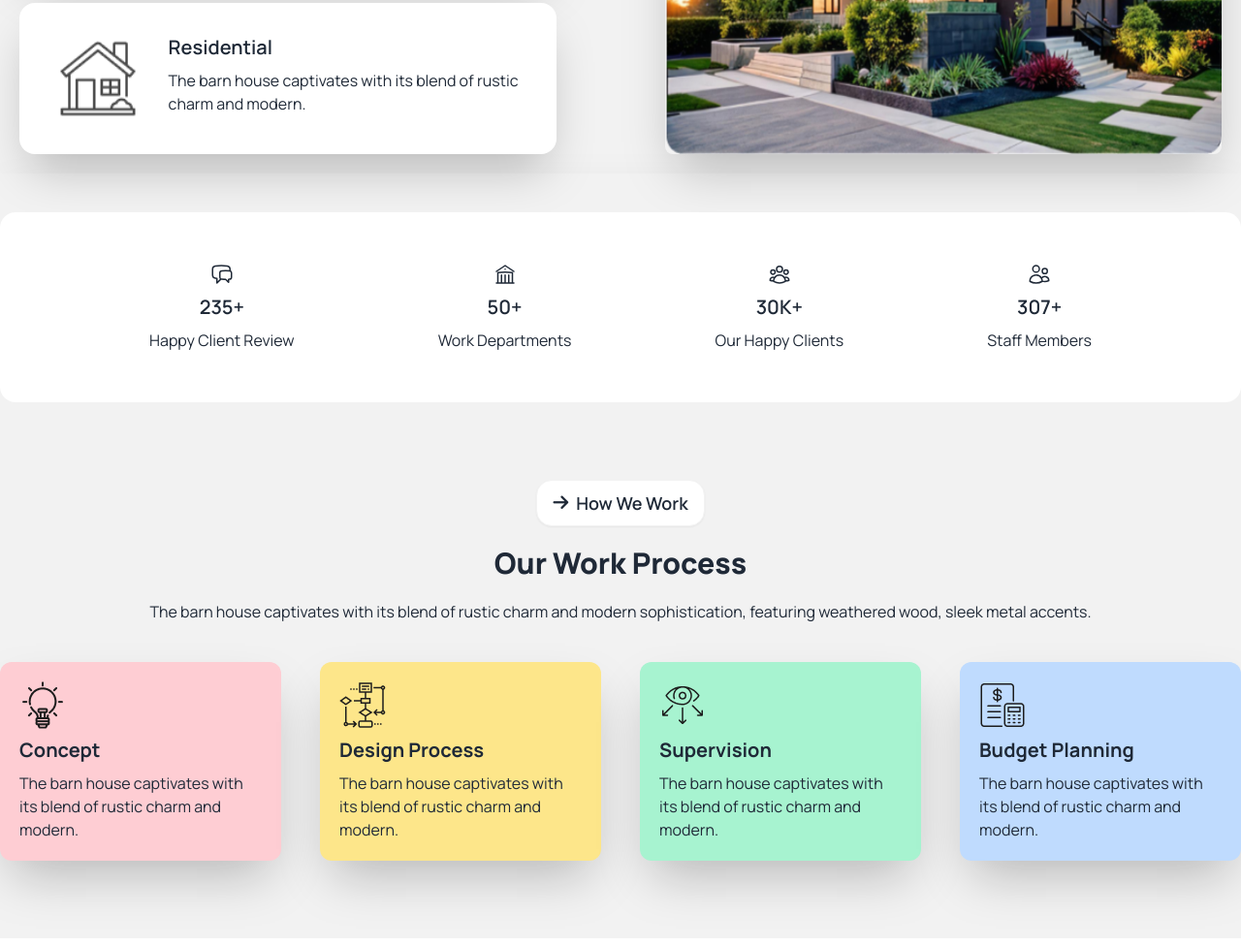
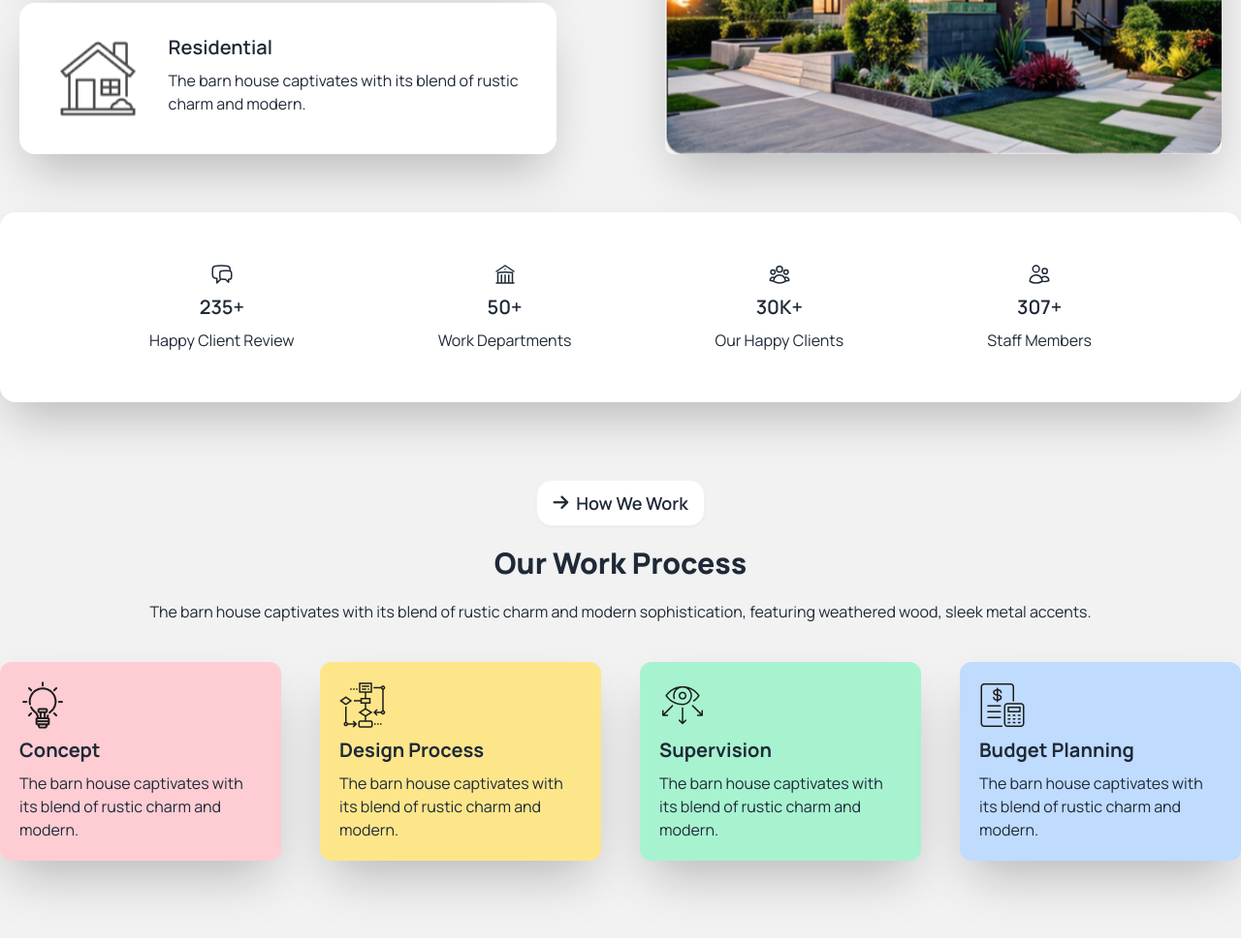
Before and after one commit to sabbirashihab/Assignment-03, a plain HTML site: page index.html in a window 1280 px wide. Shown: the part 1467-2443 px from the top of the page at 97% size. Drawn offline with nearby package versions, Linux system fonts and the light colour scheme.

Commit message:
minor refinement
shadow of the count card is fixed

```diff
--- a/index.html
+++ b/index.html
@@ -197,8 +197,8 @@
             <!-- count card -->
             <div class="bg-base-200">
                 <!-- card -->
-                <div class="max-w-7xl mx-auto py-10 px-10 shadow-2xl md:px-0">
-                    <div class="card bg-white flex flex-col px-20 py-5 md:flex-row">
+                <div class="max-w-7xl mx-auto py-10 px-10 md:px-0">
+                    <div class="card bg-white flex flex-col px-20 py-5 shadow-2xl md:flex-row">
                         <div class="card-body items-center text-center">
                             <svg xmlns="http://www.w3.org/2000/svg" fill="none" viewBox="0 0 24 24" stroke-width="1.5"
                                 stroke="currentColor" class="size-6">
```
